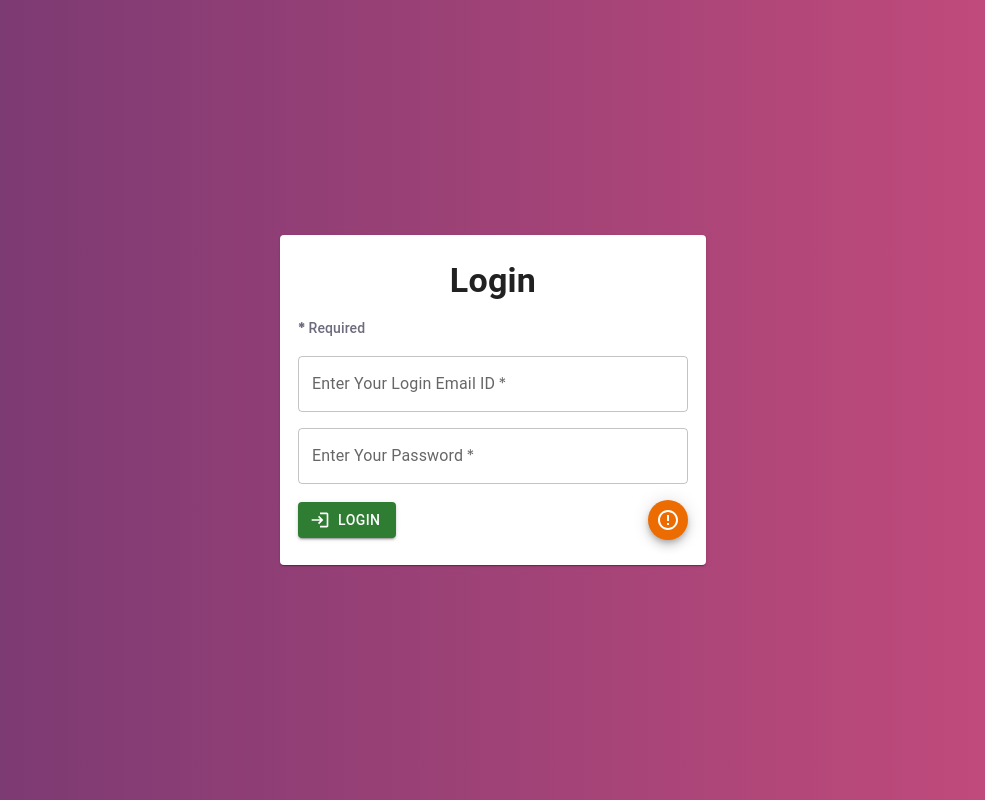
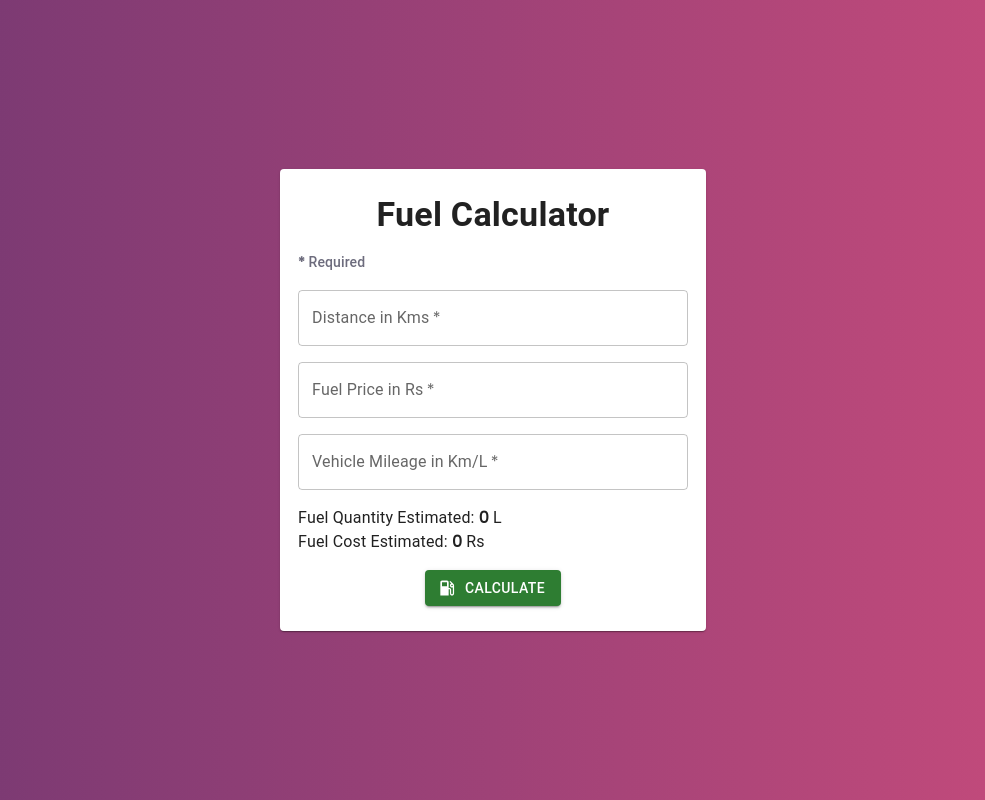
Before and after one commit to Nadeem-Abdun/fuel-calculator-app, a React (Create React App) app: page / in a window 1280 px wide. Shown: the whole page, without its empty margins (147-1132 px from the left). Built offline with nearby package versions, Linux system fonts and the light colour scheme.

Commit message:
Suspended Login Page

```diff
--- a/src/App.tsx
+++ b/src/App.tsx
@@ -1,21 +1,20 @@
 import React, { useState } from 'react';
-import { Box } from '@mui/material'
+import { Box } from '@mui/material';
 import FuelCalculator from './Components/FuelCalculator';
-import LoginPage from './Components/LoginPage';
-
-
+// import LoginPage from './Components/LoginPage';
 
 function App() {
   // Login Validation State
-  const [isLoginValid, setisLoginValid] = useState(false)
+  // const [isLoginValid, setisLoginValid] = useState(false);
   return (
     <>
       <Box height='100vh' width='100vw' display='flex' justifyContent='center' alignItems='center' sx={{ background: 'linear-gradient(to right, #733872, #ca4c7c)' }}>
-        {!isLoginValid ?
+        {/* {!isLoginValid ?
           <LoginPage isLoginValid={isLoginValid} setisLoginValid={setisLoginValid} />
           :
           <FuelCalculator isLoginValid={isLoginValid} setisLoginValid={setisLoginValid} />
-        }
+        } */}
+        <FuelCalculator />
       </Box>
     </>
   );
--- a/src/Components/FuelCalculator.tsx
+++ b/src/Components/FuelCalculator.tsx
@@ -1,16 +1,16 @@
 import React, { useState } from 'react'
 import { Grid, Card, Typography, TextField, Button, Tooltip } from '@mui/material'
 import LocalGasStationIcon from '@mui/icons-material/LocalGasStation';
-import LogoutIcon from '@mui/icons-material/Logout';
+// import LogoutIcon from '@mui/icons-material/Logout';
 
-interface PropTyp {
-    isLoginValid?: any;
-    setisLoginValid?: any;
-}
+// interface PropTyp {
+//     isLoginValid?: any;
+//     setisLoginValid?: any;
+// }
 
-function FuelCalculator(props: PropTyp) {
+function FuelCalculator() {
 
-    const { setisLoginValid } = props
+    // const { setisLoginValid } = props;
 
     // State Management
     const [distance, setDistance] = useState<string>("");
@@ -101,17 +101,17 @@ function FuelCalculator(props: PropTyp) {
                                 <Typography variant='body1'>Fuel Quantity Estimated: <strong>{fuelQty}</strong> L </Typography>
                                 <Typography variant='body1'>Fuel Cost Estimated: <strong>{fuelCost}</strong> Rs </Typography>
                             </Grid>
-                            <Grid container item xs={11} justifyContent='space-between' alignItems='center' spacing={1}>
+                            <Grid container item xs={11} justifyContent='center' alignItems='center'>
                                 <Grid item>
                                     <Tooltip title='Click to Calculate' placement="right" arrow>
-                                        <Button onClick={() => { handleCalSubmit() }} startIcon={<LocalGasStationIcon />} color='success' variant='contained'>Calculate</Button>
+                                        <Button onClick={() => { handleCalSubmit() }} startIcon={<LocalGasStationIcon />} color='success' variant='contained' fullWidth>Calculate</Button>
                                     </Tooltip>
                                 </Grid>
-                                <Grid item>
+                                {/* <Grid item>
                                     <Tooltip title='Click to Logout' placement="left" arrow>
                                         <Button onClick={() => { setisLoginValid(false) }} startIcon={<LogoutIcon />} color='error' variant='contained'>Logout</Button>
                                     </Tooltip>
-                                </Grid>
+                                </Grid> */}
                             </Grid>
                         </Grid>
                     </Card>
--- a/src/index.tsx
+++ b/src/index.tsx
@@ -12,7 +12,4 @@ root.render(
   </React.StrictMode>
 );
 
-// If you want to start measuring performance in your app, pass a function
-// to log results (for example: reportWebVitals(console.log))
-// or send to an analytics endpoint. Learn more: https://bit.ly/CRA-vitals
 reportWebVitals();
```
Also changed, not shown: 1 other file (tests, documents, lock files or other folders).
